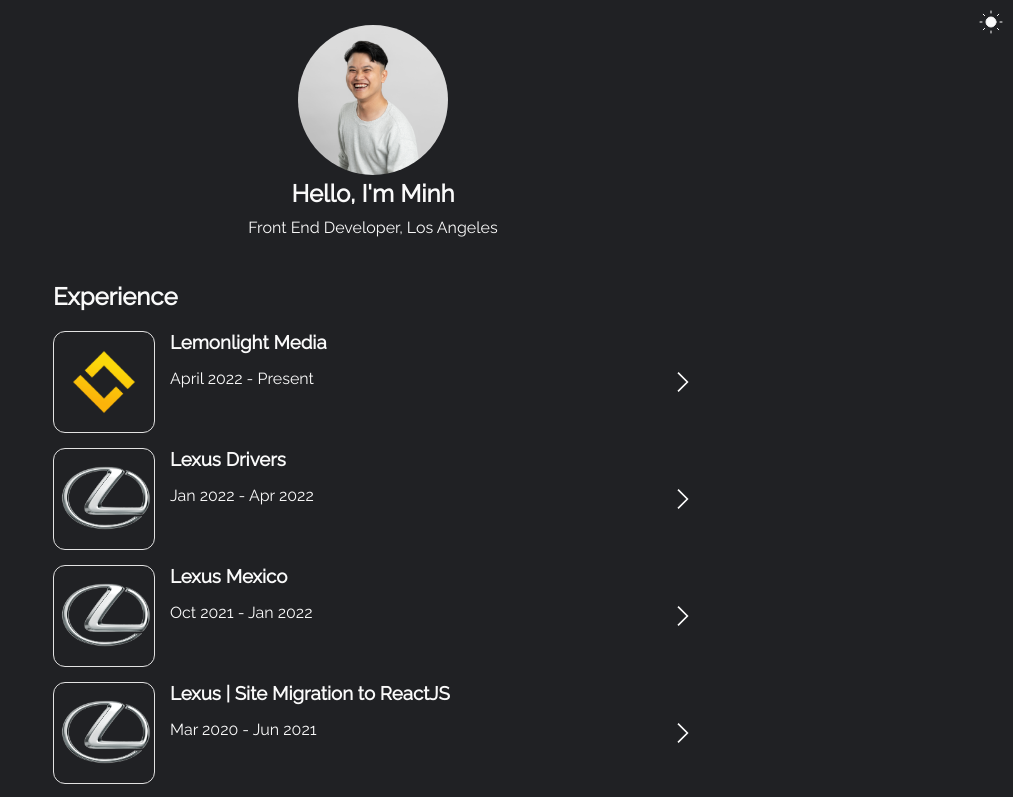
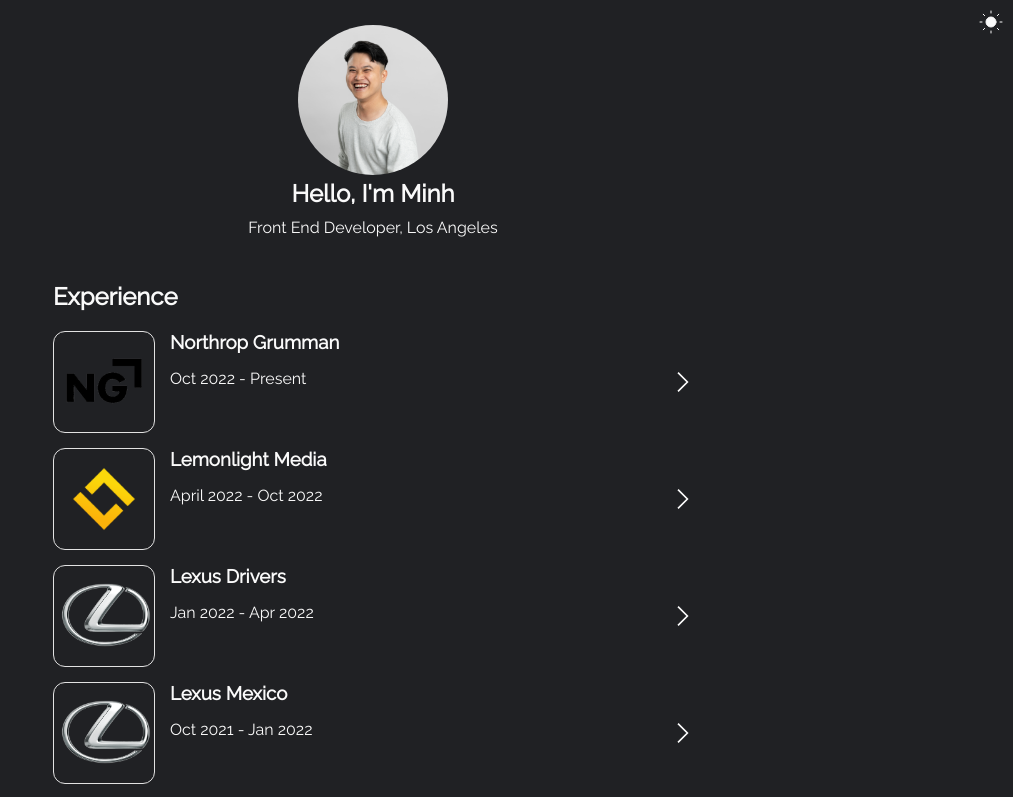
Before and after one commit to Minhtality/minhtality-v1, a Next.js app: page / in a window 1280 px wide. Shown: the top 797 px of the page, without its empty margins (267-1280 px from the left). Built offline with nearby package versions, Linux system fonts and the light colour scheme.

Commit message:
Updated resume and removed vertical scroll bar

```diff
--- a/components/_mocks.js
+++ b/components/_mocks.js
@@ -1,10 +1,26 @@
 export const accordionsMock = [
+    {
+        imageSrc: "/images/ng.png",
+        fallBackImageSrc: "/images/ng.png",
+        title: "Northrop Grumman",
+        href: "https://www.northropgrumman.com/",
+        description: "Oct 2022 - Present",
+        content: `
+            <h4>Design System for USAF and USN</h4>
+            <p>Currently collaborating with System Designers to create a unified solution to streamline style guide updates and interactive component documentation via Storybook.</p>
+            <p>Technologies and skills:
+                <ul>
+                    <li>Material-UI, ReactJS, Web Designs, User Interface Design, User Experience (UX), Accessibility, devops</li>
+                </ul>
+            </p>
+        `,
+    },
     {
         imageSrc: "/images/ll.png",
         fallBackImageSrc: "/images/ll.png",
-        title: "Lemonlight Media ",
+        title: "Lemonlight Media",
         href: "https://www.lemonlight.com/",
-        description: "April 2022 - Present",
+        description: "April 2022 - Oct 2022",
         content: `
             <h4>Internal Portal Tool for Sales Team to Manage Clients' Projects</h4>
             <p>I'm currently working on a tool that allows the sales team to manage their clients' projects. The tool is built with <a target="_blank" href="https://reactjs.org/">ReactJS</a>, <a href="https://rubyonrails.org/" target="_blank">Ruby on Rails</a>, <a href="https://www.postgresql.org/" target="_blank">PostgreSQL</a>, and <a href="https://mui.com/" target="_blank">Material-ui</a>.</p>
--- a/pages/_app.jsx
+++ b/pages/_app.jsx
@@ -34,6 +34,11 @@
     margin: 0;
     font-family: 'Raleway', sans-serif;
     overflow-x: hidden;
+    -ms-overflow-style: none;  /* Internet Explorer 10+ */
+    scrollbar-width: none;  /* Firefox */
+  }
+  body::-webkit-scrollbar {
+    display: none;
   }
   svg {
     fill: ${({ theme }) => theme.color};
```
Also changed, not shown: public/images/ng.png (added).
